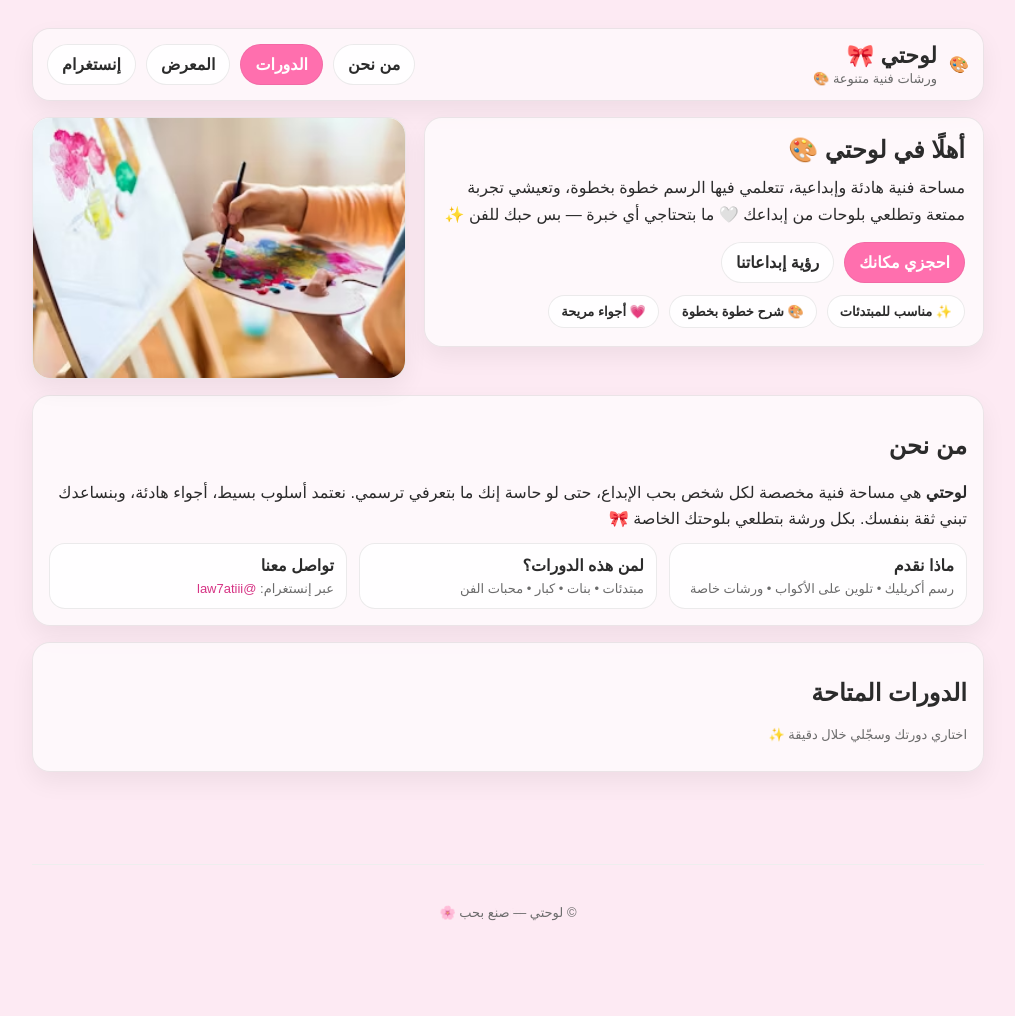
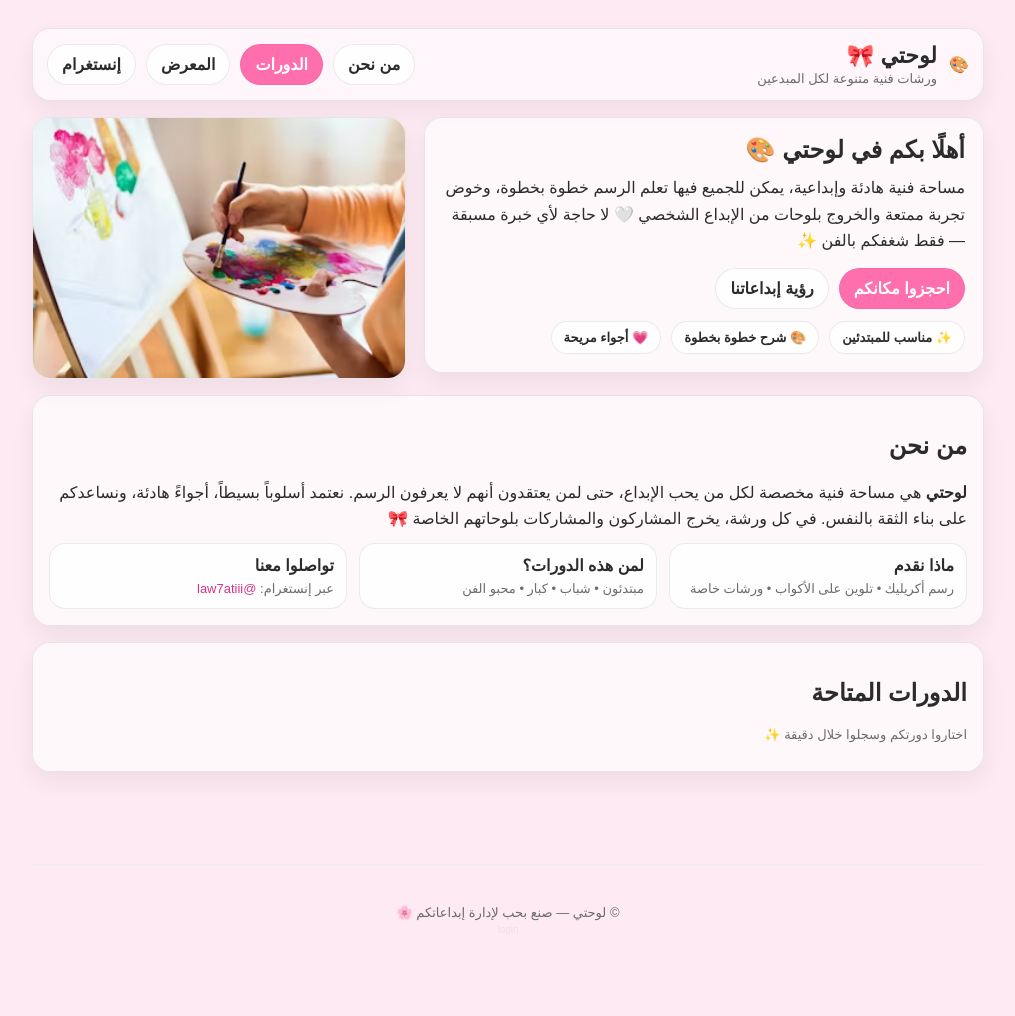
Before and after one commit to shamalem/law7aty, a Flask app: page / in a window 1280 px wide. Shown: the whole page, without its empty margins (132-1147 px from the left). Run offline with Flask 3, Linux system fonts and the light colour scheme; data that the repository does not hold is empty; some libraries are stand-ins or nearby versions.

Commit message:
Update index.html

```diff
--- a/templates/index.html
+++ b/templates/index.html
@@ -14,7 +14,7 @@
         <div class="logo">🎨</div>
         <div>
           <h1>لوحتي 🎀</h1>
-          <p>ورشات فنية متنوعة 🎨 </p>
+          <p>ورشات فنية متنوعة لكل المبدعين</p>
         </div>
       </div>
 
@@ -28,20 +28,20 @@
 
     <div class="hero">
       <div class="hero-text">
-        <h2>أهلًا في لوحتي 🎨</h2>
+        <h2>أهلًا بكم في لوحتي 🎨</h2>
         <p>
-          مساحة فنية هادئة وإبداعية، تتعلمي فيها الرسم خطوة بخطوة،
-          وتعيشي تجربة ممتعة وتطلعي بلوحات من إبداعك 🤍
-          ما بتحتاجي أي خبرة — بس حبك للفن ✨
+          مساحة فنية هادئة وإبداعية، يمكن للجميع فيها تعلم الرسم خطوة بخطوة،
+          وخوض تجربة ممتعة والخروج بلوحات من الإبداع الشخصي 🤍
+          لا حاجة لأي خبرة مسبقة — فقط شغفكم بالفن ✨
         </p>
 
         <div class="hero-actions">
-          <a class="btn primary" href="#workshops">احجزي مكانك</a>
+          <a class="btn primary" href="#workshops">احجزوا مكانكم</a>
           <a class="btn" href="{{ url_for('student_creations') }}">رؤية إبداعاتنا</a>
         </div>
 
         <div class="hero-mini">
-          <span class="pill">✨ مناسب للمبتدئات</span>
+          <span class="pill">✨ مناسب للمبتدئين</span>
           <span class="pill">🎨 شرح خطوة بخطوة</span>
           <span class="pill">💗 أجواء مريحة</span>
         </div>
@@ -57,8 +57,8 @@
     <div class="section" id="about">
       <h2>من نحن</h2>
       <p class="about-text">
-        <b>لوحتي</b> هي مساحة فنية مخصصة لكل شخص بحب الإبداع،
-        حتى لو حاسة إنك ما بتعرفي ترسمي. نعتمد أسلوب بسيط، أجواء هادئة، وبنساعدك تبني ثقة بنفسك. بكل ورشة بتطلعي بلوحتك الخاصة 🎀
+        <b>لوحتي</b> هي مساحة فنية مخصصة لكل من يحب الإبداع،
+        حتى لمن يعتقدون أنهم لا يعرفون الرسم. نعتمد أسلوباً بسيطاً، أجواءً هادئة، ونساعدكم على بناء الثقة بالنفس. في كل ورشة، يخرج المشاركون والمشاركات بلوحاتهم الخاصة 🎀
       </p>
 
       <div class="about-grid">
@@ -69,11 +69,11 @@
 
         <div class="about-item">
           <div class="about-title">لمن هذه الدورات؟</div>
-          <div class="muted">مبتدئات • بنات • كبار • محبات الفن</div>
+          <div class="muted">مبتدئون • شباب • كبار • محبو الفن</div>
         </div>
 
         <div class="about-item">
-          <div class="about-title">تواصل معنا</div>
+          <div class="about-title">تواصلوا معنا</div>
           <div class="muted">
             عبر إنستغرام:
             <a href="{{ instagram_url }}" target="_blank" style="text-decoration:none; color:#d63384;">@law7atiii</a>
@@ -84,7 +84,7 @@
 
     <div class="section" id="workshops" style="margin-top:16px;">
       <h2>الدورات المتاحة</h2>
-      <p class="muted">اختاري دورتك وسجّلي خلال دقيقة ✨</p>
+      <p class="muted">اختاروا دورتكم وسجلوا خلال دقيقة ✨</p>
     </div>
 
     <div class="grid">
@@ -105,8 +105,11 @@
           <h3 class="title">{{ w.title }}</h3>
           <div class="meta">
             <span class="pill">📍 {{ w.location }}</span>
+            {% if w.age_range %}
+              <span class="pill">👶 الجيل: {{ w.age_range }}</span>
+            {% endif %}
             {% if w.seats_left <= 2 and w.seats_left > 0 %}
-              <span class="pill warning">⚠️ سارعي بالحجز</span>
+              <span class="pill warning">⚠️ سارعوا بالحجز</span>
             {% endif %}
           </div>
           <p class="desc">{{ w.description }}</p>
@@ -117,7 +120,7 @@
           {% if w.seats_left > 0 %}
             <button class="btn primary" type="button"
               onclick="openRegister('{{ w.id }}','{{ w.title|e }}')">
-              احجزي
+              احجزوا الآن
             </button>
           {% else %}
             <button class="btn muted" disabled style="cursor: not-allowed; opacity: 0.6;">مكتمل</button>
@@ -129,7 +132,7 @@
 
     <div class="section" id="registerBox" style="display:none; background: #fffafb; border: 1px solid #ffe4e9; border-radius: 15px;">
       <h2 id="regTitle">التسجيل</h2>
-      <p class="muted">عبّي بياناتك لحجز مكانك 💗</p>
+      <p class="muted">املأوا بياناتكم لحجز مكانكم 💗</p>
 
       <form action="{{ url_for('register') }}" method="POST">
         <input type="hidden" name="workshop_id" id="workshop_id">
@@ -137,7 +140,7 @@
         <div class="form-row">
           <div class="field">
             <label>الاسم الكامل</label>
-            <input name="name" required placeholder="اسمك الثلاثي">
+            <input name="name" required placeholder="الاسم الثلاثي">
           </div>
 
           <div class="field">
@@ -160,10 +163,10 @@
 
     <div class="footer-mini" style="margin-top: 80px; text-align: center; padding: 40px; border-top: 1px solid #eee;">
       <div class="muted" style="position: relative;">
-        © لوحتي — صنع بحب  🌸
+        © لوحتي — صنع بحب لإدارة إبداعاتكم 🌸
 
         <a href="{{ url_for('admin_login') }}"
-           style="text-decoration: none; color: inherit; opacity: 0.02; position: absolute; bottom: 0; left: 50%; transform: translateX(-50%);">login</a>
+           style="text-decoration: none; color: inherit; opacity: 0.08; position: absolute; bottom: -15px; left: 50%; transform: translateX(-50%); font-size: 10px;">login</a>
       </div>
     </div>
 
```
